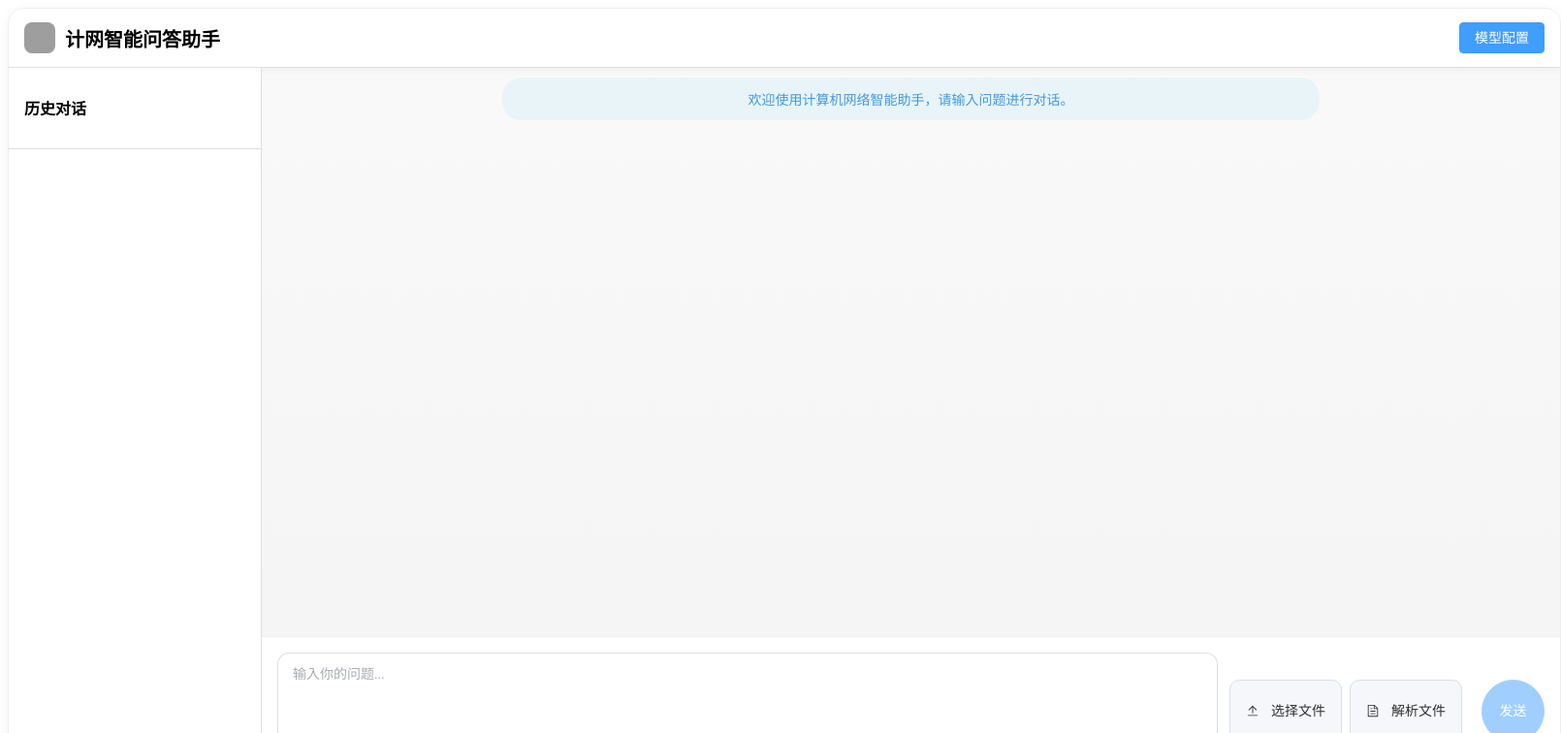
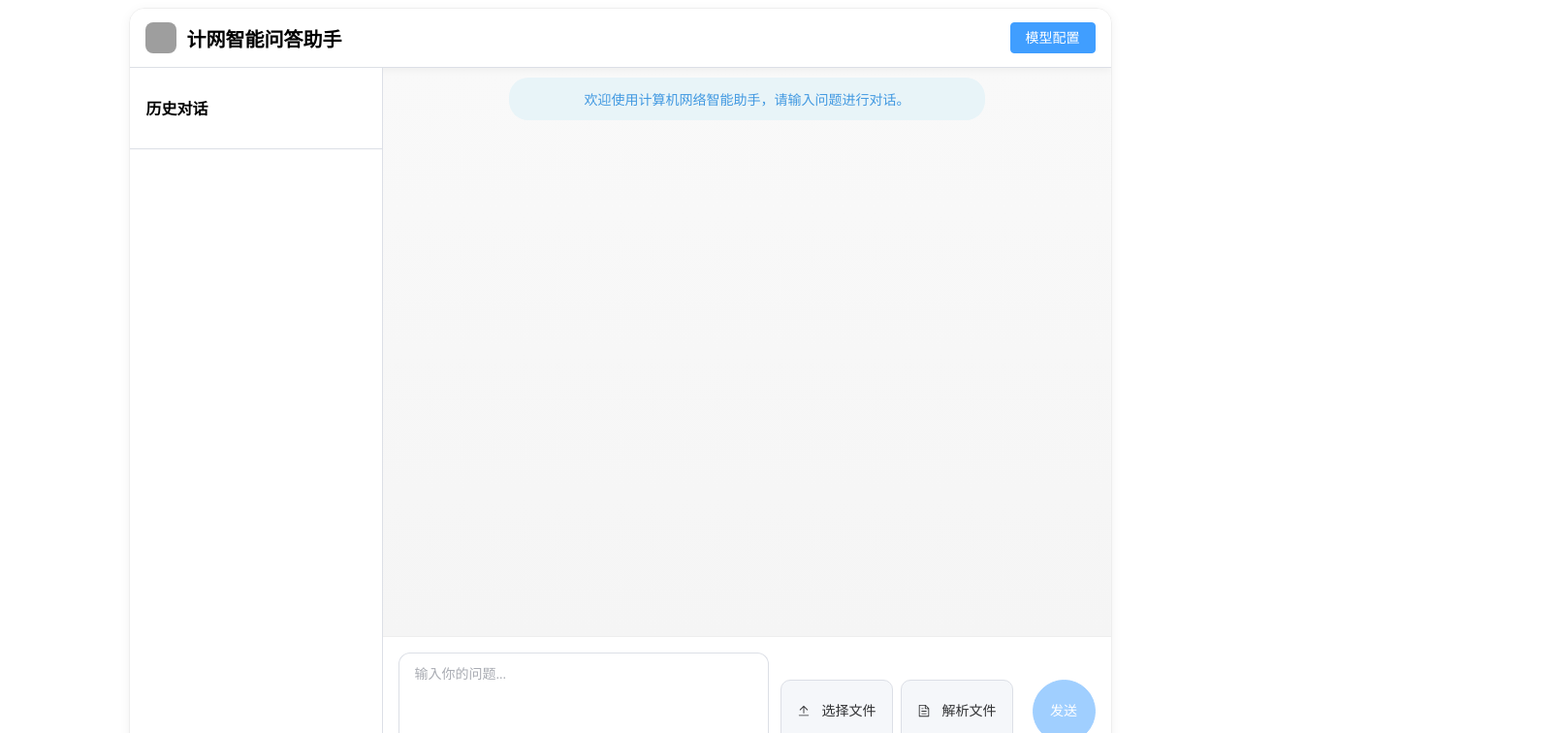
Before and after one commit to shakuakua/net-rag-Vue, a Vue app: page / in a window 1280 px wide. Shown: the top 756 px of the page at 97% size, 1610 px wide, since content can reach past the window. Built offline with nearby package versions, Linux system fonts and the light colour scheme; grey boxes are pictures that could not be loaded; the HTML template or start-up script is replaced by a standard one.

Commit message:
修改样式

```diff
--- a/src/App.vue
+++ b/src/App.vue
@@ -54,7 +54,8 @@ const showModelConfigDialog = ref(false)
 
 <style scoped>
 .app-container {
-  width: 1600px;
+  width: 80%;
+  /* max-width: 2400px; */
   margin: 0 auto;
   height: 100vh;
   display: flex;
```
